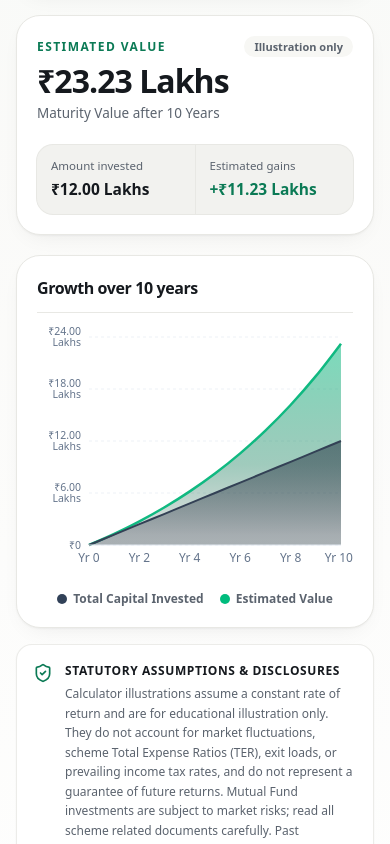
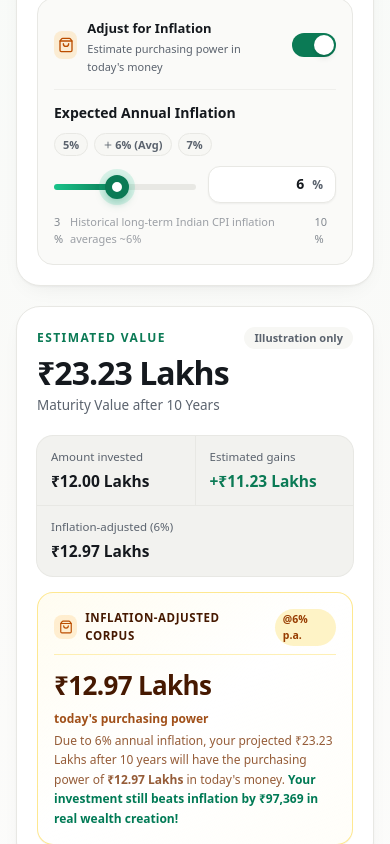
Before and after one commit to SIVAGORAM/hmwealthweb, a Next.js app: page /calculators in a window 390 px wide. Shown: the part 1000-1844 px from the top of the page. Built offline with nearby package versions, Linux system fonts and the light colour scheme; no server answers.

Commit message:
feat(calculators): add real-time inflation-adjusted corpus section and controls to monthly SIP calculator

```diff
--- a/components/calculators/WealthStudio.tsx
+++ b/components/calculators/WealthStudio.tsx
@@ -30,6 +30,7 @@ import {
   Copy,
   ChevronDown,
   ChevronUp,
+  ShoppingBag,
 } from "lucide-react";
 import {
   calculateSIP,
@@ -131,9 +132,9 @@ export function WealthStudio() {
     else { setActiveCategory("cashflow"); setActiveCashflow(k as CashflowCalc); }
   };
 
-  // Global Inflation Toggle
-  const showInflation = false; // inflation toggle removed for simplicity
-  const inflationRate = 6; // 6% standard India inflation
+  // Inflation Adjustment State (Realtime Purchasing Power)
+  const [showInflation, setShowInflation] = useState<boolean>(true);
+  const [inflationRate, setInflationRate] = useState<number>(6); // 6% standard long-term India CPI inflation
 
   // Interactive View Toggles
   const [showGrowthTable, setShowGrowthTable] = useState<boolean>(false);
@@ -661,6 +662,60 @@ Modeled at: https://hmwealth.in/calculators`;
                   onChange={setSipYears}
                   helperText="Longer periods show more compounding"
                 />
+
+                {/* Inflation Adjustment Control Section */}
+                <div className="rounded-2xl border border-line bg-soft/60 p-4 transition-all">
+                  <div className="flex items-center justify-between gap-3">
+                    <div className="flex items-center gap-2.5">
+                      <span className="flex size-7 items-center justify-center rounded-lg bg-amber-500/15 text-amber-700">
+                        <ShoppingBag className="size-4" />
+                      </span>
+                      <div>
+                        <span className="text-[13px] font-bold text-ink">Adjust for Inflation</span>
+                        <p className="text-[11px] text-body">Estimate purchasing power in today&apos;s money</p>
+                      </div>
+                    </div>
+                    <button
+                      type="button"
+                      role="switch"
+                      aria-checked={showInflation}
+                      aria-label="Toggle inflation adjustment"
+                      onClick={() => setShowInflation((v) => !v)}
+                      className={cn(
+                        "relative inline-flex h-6 w-11 shrink-0 cursor-pointer rounded-full border-2 border-transparent transition-colors duration-200 ease-in-out focus:outline-none",
+                        showInflation ? "bg-brand" : "bg-slate-300"
+                      )}
+                    >
+                      <span
+                        className={cn(
+                          "pointer-events-none inline-block size-5 transform rounded-full bg-white shadow-md ring-0 transition duration-200 ease-in-out",
+                          showInflation ? "translate-x-5" : "translate-x-0"
+                        )}
+                      />
+                    </button>
+                  </div>
+
+                  {showInflation && (
+                    <div className="mt-3.5 border-t border-line/60 pt-3">
+                      <DualControl
+                        id="sip-inflation-rate"
+                        label="Expected Annual Inflation"
+                        value={inflationRate}
+                        min={3}
+                        max={10}
+                        step={0.5}
+                        unit="percent"
+                        quickChips={[
+                          { label: "5%", addValue: 5 - inflationRate },
+                          { label: "6% (Avg)", addValue: 6 - inflationRate },
+                          { label: "7%", addValue: 7 - inflationRate },
+                        ]}
+                        onChange={setInflationRate}
+                        helperText="Historical long-term Indian CPI inflation averages ~6%"
+                      />
+                    </div>
+                  )}
+                </div>
               </>
             )}
 
@@ -1216,6 +1271,7 @@ Modeled at: https://hmwealth.in/calculators`;
                 ] : [
                   { l: "Amount invested", v: n(r.investedCapital) },
                   { l: "Estimated gains", v: `+${n(r.wealthGain)}`, tone: "gain" },
+                  ...(showInflation && typeof r.realValue === "number" ? [{ l: `Inflation-adjusted (${inflationRate}%)`, v: n(r.realValue) }] : []),
                   ...(r.finalMonthly ? [{ l: "Final monthly SIP", v: n(r.finalMonthly) }] : []),
                 ];
               return (
@@ -1229,6 +1285,43 @@ Modeled at: https://hmwealth.in/calculators`;
                 </dl>
               );
             })()}
+
+            {/* Dedicated Inflation-Adjusted Corpus Section */}
+            {showInflation && typeof currentResult.realValue === "number" && !currentResult.isEMI && !currentResult.isSWP && (
+              <div className="mt-4 rounded-2xl border border-amber-200/90 bg-gradient-to-br from-amber-50/70 via-white to-amber-50/30 p-4 shadow-2xs">
+                <div className="flex items-center justify-between gap-2 border-b border-amber-200/60 pb-2">
+                  <div className="flex items-center gap-2">
+                    <span className="flex size-6 items-center justify-center rounded-lg bg-amber-500/15 text-amber-700">
+                      <ShoppingBag className="size-3.5" />
+                    </span>
+                    <span className="text-[11.5px] font-extrabold uppercase tracking-wider text-amber-950">
+                      Inflation-Adjusted Corpus
+                    </span>
+                  </div>
+                  <span className="rounded-full bg-amber-100 px-2 py-0.5 text-[10.5px] font-bold text-amber-800">
+                    @{inflationRate}% p.a.
+                  </span>
+                </div>
+
+                <div className="mt-2.5 flex flex-wrap items-baseline gap-x-3 gap-y-1">
+                  <span className="text-[26px] sm:text-[30px] font-black tracking-tight text-amber-950 tnum">
+                    {formatCurrency(currentResult.realValue)}
+                  </span>
+                  <span className="text-xs font-semibold text-amber-800/90">
+                    today&apos;s purchasing power
+                  </span>
+                </div>
+
+                <p className="mt-1 text-[12px] leading-relaxed text-amber-900/80">
+                  Due to {inflationRate}% annual inflation, your projected {formatCurrency(currentResult.primaryValue)} after {currentResult.years} years will have the purchasing power of <strong>{formatCurrency(currentResult.realValue)}</strong> in today&apos;s money.
+                  {currentResult.realValue > currentResult.investedCapital ? (
+                    <span className="text-emerald-700 font-semibold">
+                      {" "}Your investment still beats inflation by {formatCurrency(currentResult.realValue - currentResult.investedCapital)} in real wealth creation!
+                    </span>
+                  ) : null}
+                </p>
+              </div>
+            )}
           </div>
 
           {/* B. Distinct Dual Gradient Growth Chart */}
--- a/components/home/HomeSections.tsx
+++ b/components/home/HomeSections.tsx
@@ -47,7 +47,6 @@ export function TrustStrip() {
 const products: { icon: typeof TrendingUp; tint: Tint; t: string; d: string; href: string }[] = [
   { icon: TrendingUp, tint: "green", t: "Mutual funds", d: "Equity, debt, hybrid and index funds chosen for your goal and time horizon.", href: "/products/mutual-funds" },
   { icon: CalendarClock, tint: "sky", t: "SIP", d: "Invest a fixed amount every month, from ₹500. Pause or raise it any time.", href: "/products/mutual-funds" },
-  { icon: Receipt, tint: "lilac", t: "Tax saving (ELSS)", d: "Equity funds with a 3-year lock-in that can reduce your tax, as per law.", href: "/products/mutual-funds" },
   { icon: ShieldCheck, tint: "peach", t: "Insurance", d: "Term life, health, motor and business cover compared across insurers.", href: "/products/life-insurance" },
   { icon: Coins, tint: "gold", t: "Gold", d: "Gold ETFs and gold funds, with no lockers, purity checks or making charges.", href: "/products/mutual-funds" },
   { icon: Globe2, tint: "green", t: "NRI investing", d: "Invest in Indian mutual funds through your NRE or NRO account.", href: "/products/mutual-funds" },
@@ -105,7 +104,6 @@ const goals: { icon: typeof HomeIcon; tint: Tint; t: string; time: string; d: st
   { icon: GraduationCap, tint: "lilac", t: "Child’s education", time: "5 to 15 years", d: "Start early with equity funds and move to safer funds near the date.", calc: "goal" },
   { icon: Sunset, tint: "peach", t: "Retirement", time: "15+ years", d: "Grow a corpus with SIPs now, then draw a monthly income with SWP.", calc: "stepup" },
   { icon: LifeBuoy, tint: "green", t: "Emergency fund", time: "Any time", d: "Keep 6 months of expenses in liquid funds you can access quickly.", calc: "lumpsum" },
-  { icon: Receipt, tint: "gold", t: "Save tax", time: "3-year lock-in", d: "ELSS funds that can lower your tax under the rules that apply to you.", calc: "sip" },
   { icon: Landmark, tint: "sky", t: "Long-term wealth", time: "7+ years", d: "Index and flexi-cap funds for steady growth over many years.", calc: "sip" },
 ];
 
--- a/components/investments/Riskometer.tsx
+++ b/components/investments/Riskometer.tsx
@@ -10,7 +10,7 @@ const LEVELS = [
   { name: "Moderate", color: "#f2c94c", text: "Some movement over months. Typically short-duration debt and conservative hybrid funds." },
   { name: "Moderately high", color: "#f2a03d", text: "Noticeable swings over a year. Typically balanced advantage and some hybrid funds." },
   { name: "High", color: "#e8743b", text: "Large swings over a year or two. Typically aggressive hybrid and gold funds." },
-  { name: "Very high", color: "#d64545", text: "Sharp falls are possible in the short term. Typically equity, index and ELSS funds, suited to 5 years or more." },
+  { name: "Very high", color: "#d64545", text: "Sharp falls are possible in the short term. Typically equity and index funds, suited to 5 years or more." },
 ];
 
 /** SEBI-style semicircular riskometer with six levels. */
--- a/lib/offerings.ts
+++ b/lib/offerings.ts
@@ -39,7 +39,7 @@ export const products: Offering[] = [
     seoTitle: "Mutual Funds & SIP Distribution Services | HM Wealth",
     seoDescription:
       "Distributing equity, debt, and hybrid mutual fund schemes from leading AMCs. Start a monthly SIP or lump sum investment with transparent distributor guidance.",
-    menu: "SIP, lump sum and tax-saving funds",
+    menu: "SIP and lump sum investing",
     icon: PiggyBank,
     tint: "green",
     hero: p("mf-coin-jar", "A small plant growing from a jar of coins", "50% 60%"),
```
Also changed, not shown: app/investments/page.tsx (+2 -17 lines), components/home/GoalsExplorer.tsx (+3 -5 lines), components/home/ProductsBento.tsx (+2 -17 lines).
